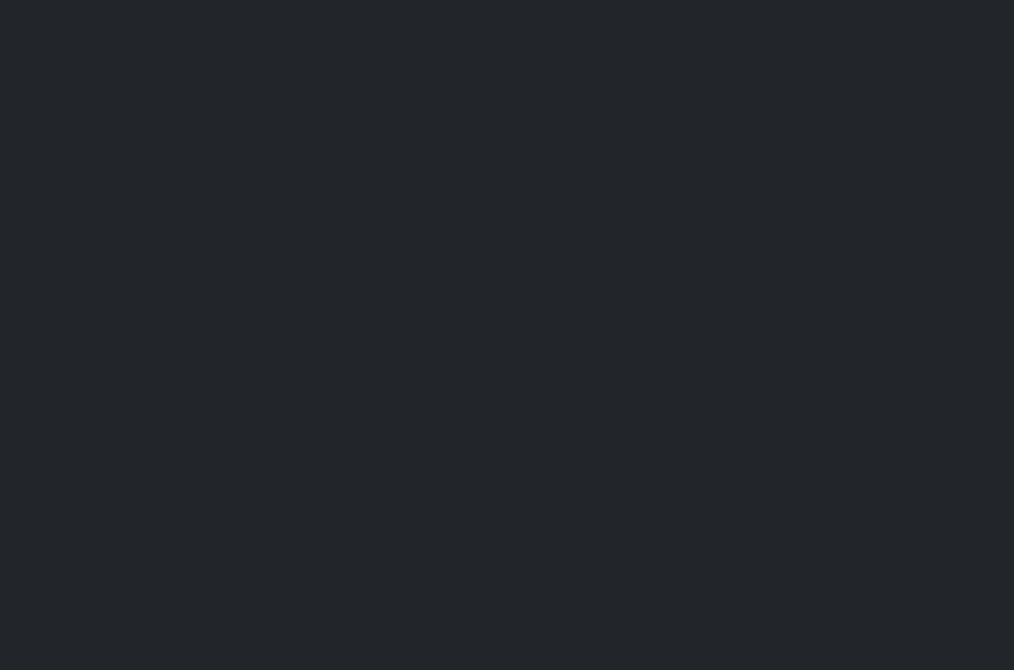
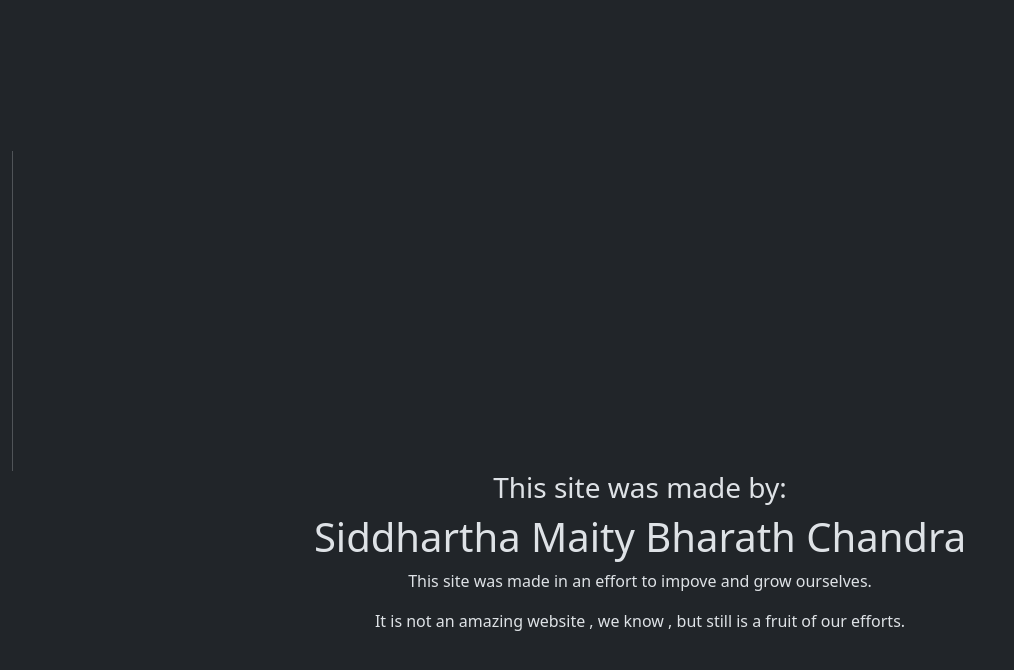
Before and after one commit to aijdsd/sd_react, a React (Create React App) app: page /about in a window 1280 px wide. Before the commit this address had no page. Shown: the top 670 px of the page, without its empty margins (0-1014 px from the left). Built offline with nearby package versions, Linux system fonts and the light colour scheme.

Commit message:
about page added

```diff
--- a/src/App.js
+++ b/src/App.js
@@ -3,6 +3,7 @@ import {  BrowserRouter, Route,  Routes } from 'react-router-dom';
 import Display from './pages/Display';
 import Landing from './components/Landing';
 import Home from './pages/Home';
+import About from './pages/about';
 
 const App = () => {
   return (
@@ -12,6 +13,7 @@ const App = () => {
         <Routes>
           <Route path='/' element={<Home />}></Route>
           <Route path='/display' element={<Display />}></Route>
+          <Route path='/about' element={<About />}></Route>
         </Routes>
       </div>
     </BrowserRouter>
--- /dev/null
+++ b/src/pages/about.js
@@ -0,0 +1,16 @@
+import React from "react";
+
+const About = () => {
+    return(
+        <div className="container-fluid" style={{ minHeight: "100vh" , alignContent: "center"}}>
+            <div className="d-flex" style={{minHeight: "40vh"}}><div className="vr"></div></div>
+            <center>
+            <h3>This site was made by:</h3>
+            <h1>Siddhartha Maity          Bharath Chandra</h1>
+            <p>This site was made in an effort to impove and grow ourselves.</p>
+            <p>It is not an amazing website , we know , but still is a fruit of our efforts.</p></center>
+        </div>
+    )
+}
+
+export default About;
```
